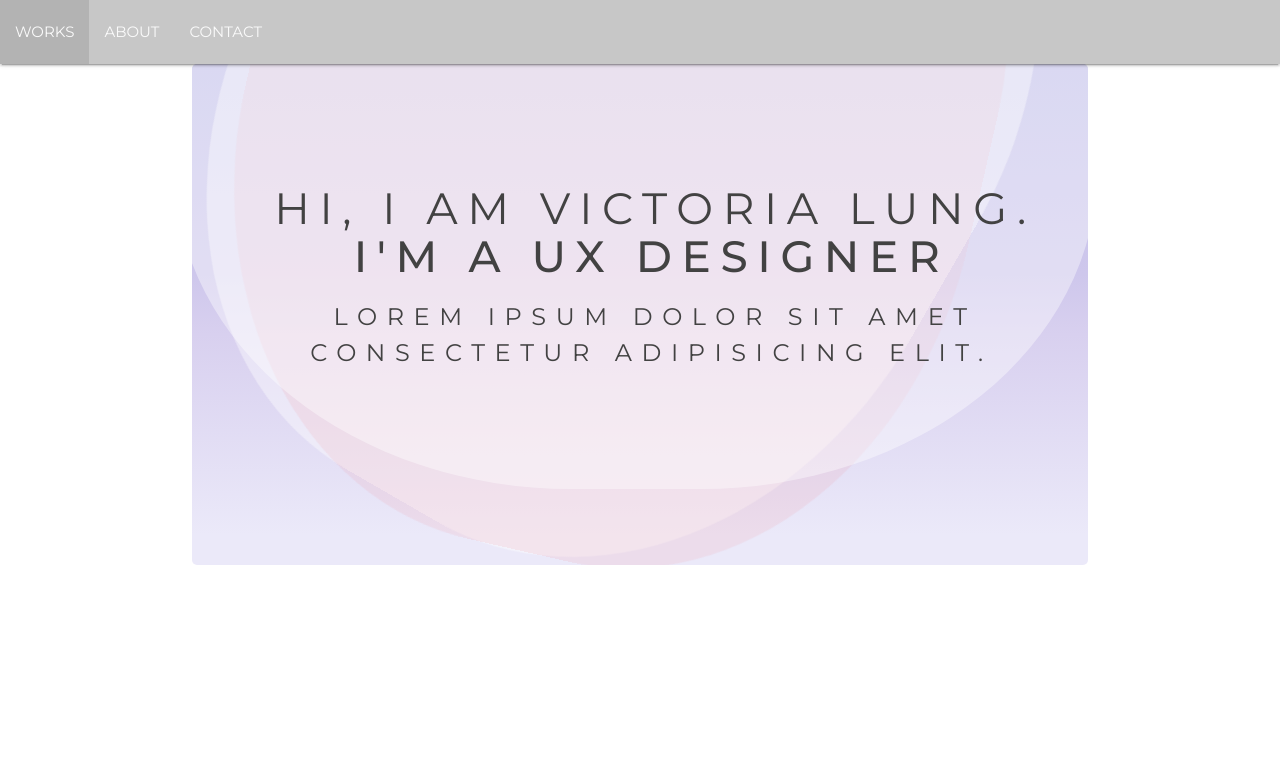
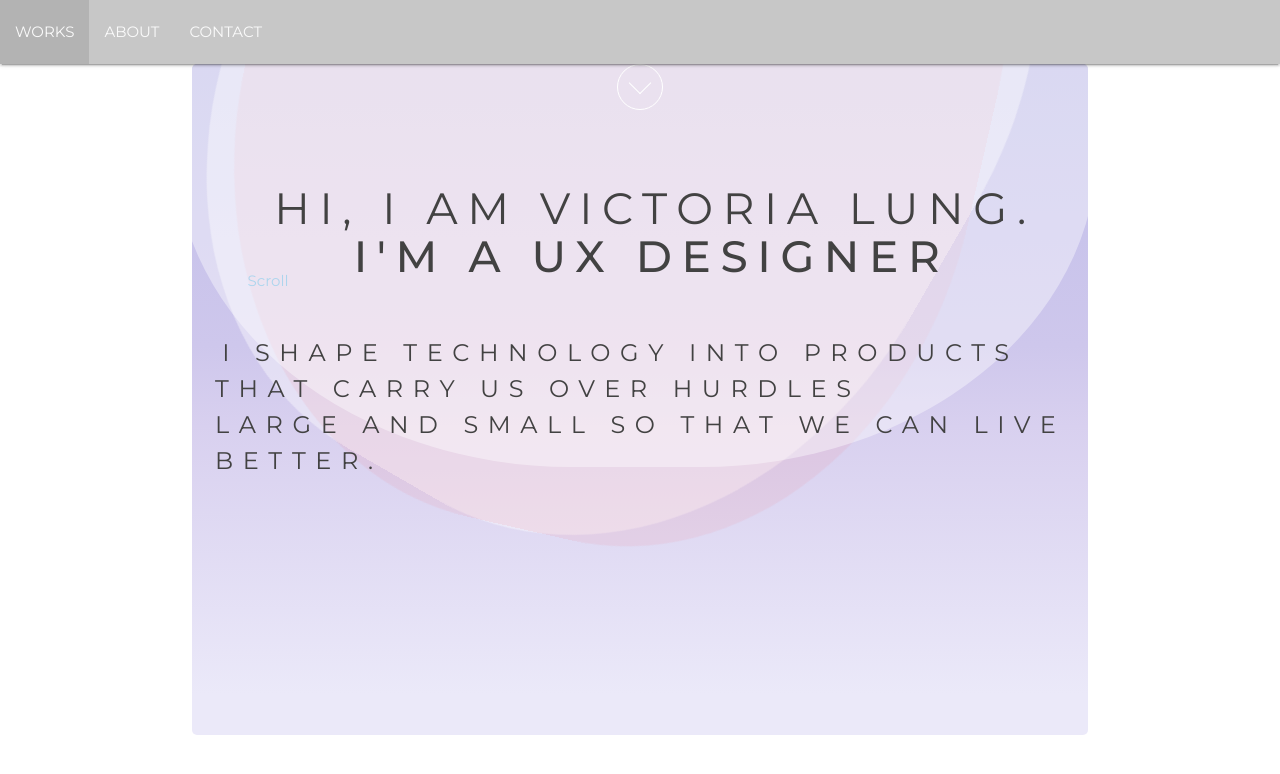
Before and after one commit to victorialung/victorialung, a plain HTML site: page index.html in a window 1280 px wide. Drawn offline with Linux system fonts and the light colour scheme; a web font is replaced by a local one.

Commit message:
updating styles header

```diff
--- a/css/style.css
+++ b/css/style.css
@@ -50,14 +50,19 @@ body {
   font-variant: small-caps;
 }
 
+.user-content {
+  font-size: 0.8 rem;
+}
+
 /* heigth and width */
 
 .vh-100 {
   height: 100vh;
 }
 
-.vh-40 {
-  height: 40vh;
+.vh-30 {
+  height: 30vh;
+  width: 40vw;
 }
 
 /* padding and margin */
@@ -153,15 +158,103 @@ nav .navbar-list .navbar-elements {
   }
 }
 
+/* scroll section */
+
+#section03 a {
+  padding-top: 60px;
+}
+
+#section03 a span {
+  position: absolute;
+  top: 0;
+  left: 50%;
+  width: 46px;
+  height: 46px;
+  margin-left: -23px;
+  border: 1px solid #fff;
+  border-radius: 100%;
+  box-sizing: border-box;
+}
+
+#section03 a span::after {
+  position: absolute;
+  top: 50%;
+  left: 50%;
+  content: '';
+  width: 16px;
+  height: 16px;
+  margin: -12px 0 0 -8px;
+  border-left: 1px solid #fff;
+  border-bottom: 1px solid #fff;
+  -webkit-transform: rotate(-45deg);
+  transform: rotate(-45deg);
+  box-sizing: border-box;
+}
+
+#section03 a span::before {
+  position: absolute;
+  top: 0;
+  left: 0;
+  z-index: -1;
+  content: '';
+  width: 44px;
+  height: 44px;
+  box-shadow: 0 0 0 0 rgba(255, 255, 255, .1);
+  border-radius: 100%;
+  opacity: 0;
+  -webkit-animation: sdb03 3s infinite;
+  animation: sdb03 3s infinite;
+  box-sizing: border-box;
+}
+
+@-webkit-keyframes sdb03 {
+  0% {
+    opacity: 0;
+  }
+  30% {
+    opacity: 1;
+  }
+  60% {
+    box-shadow: 0 0 0 60px rgba(255, 255, 255, .1);
+    opacity: 0;
+  }
+  100% {
+    opacity: 0;
+  }
+}
+
+@keyframes sdb03 {
+  0% {
+    opacity: 0;
+  }
+  30% {
+    opacity: 1;
+  }
+  60% {
+    box-shadow: 0 0 0 60px rgba(255, 255, 255, .1);
+    opacity: 0;
+  }
+  100% {
+    opacity: 0;
+  }
+}
+
 /* media querie */
 
 @media only screen and (min-width :280px) {}
 
 @media only screen and (min-width:768px) {
   .p-container {
-    padding: 16rem 2.8rem;
+    padding: 13.7rem 3.7rem;
   }
   .user-info {
     padding: 3rem 0;
   }
+  .user-content {
+    font-size: .5 rem;
+  }
+  .vh-30 {
+    height: 30vh;
+    width: 40vw;
+  }
 }
--- a/index.html
+++ b/index.html
@@ -36,24 +36,26 @@
   </div>
   <!-- end navbar -->
   <!-- start main section -->
-  <div class="container user-presentation b-gradient p-container">
+  <div class="container user-presentation b-gradient p-container ">
     <div class="row ">
-      <div class="col s12 m12 ptext-color p-2 ">
+      <div class="col s12 m12 ptext-color vh-30 ">
         <div class="user-info">
-          <h3 class="">Hi, I am Victoria Lung.
-            <br>
+          <h3 class="user_name">Hi, I am Victoria Lung.
             <strong>I'm a UX Designer</strong>
           </h3>
-          <p>Lorem ipsum dolor sit amet consectetur adipisicing elit.
-            </p>
+          <br>
+          <p class="left-align user-content">I shape technology into products that carry us over hurdles
+            <br> large and small so that we can live better.</p>
         </div>
         <div class='wave -one'></div>
         <div class='wave -two'></div>
         <div class='wave -three'></div>
+        <section id="section03" class="demo">
+          <a href="#section04">
+            <span></span>Scroll</a>
+        </section>
       </div>
     </div>
-
-
   </div>
 
   <!-- end main section -->
--- a/js/app.js
+++ b/js/app.js
@@ -0,0 +1,6 @@
+$(function() {
+    $('a[href*=#]').on('click', function(e) {
+      e.preventDefault();
+      $('html, body').animate({ scrollTop: $($(this).attr('href')).offset().top}, 500, 'linear');
+    });
+  });
```
